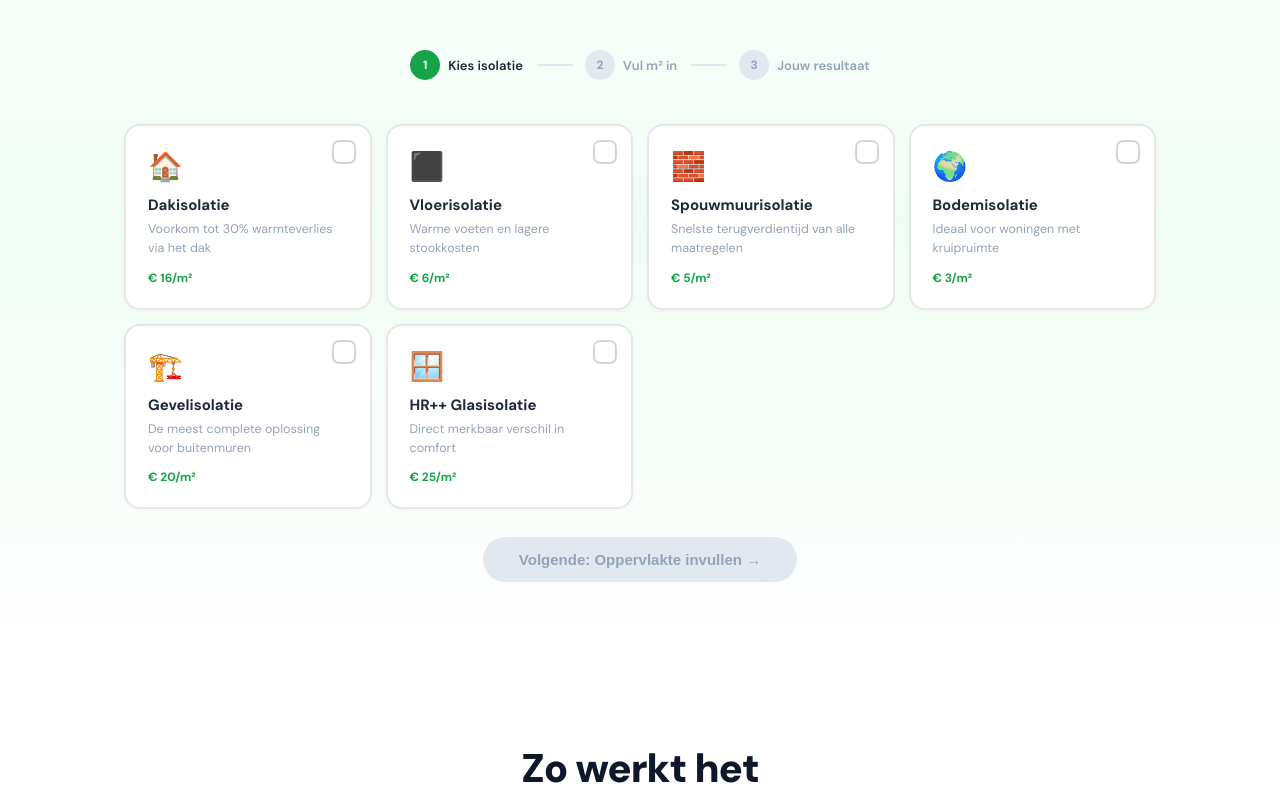
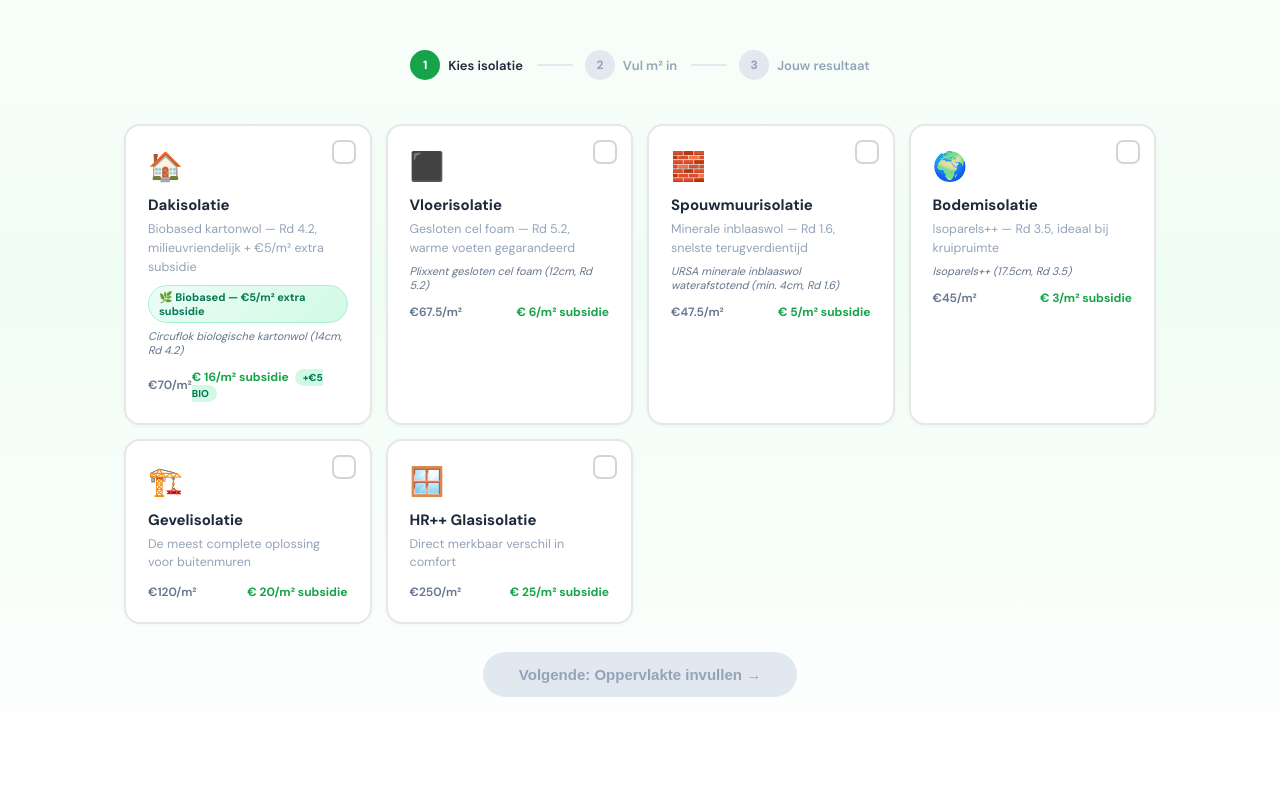
Before and after one commit to alexanderhenriquevdk-stack/deisolatiecheck, a Next.js app: page / in a window 1280 px wide. Shown: the part 1108-1900 px from the top of the page. Built offline with nearby package versions, Linux system fonts and the light colour scheme.

Commit message:
v4 Jongejans tarieven + kostenopbouw

```diff
--- a/app/components/DeIsolatieCheck.js
+++ b/app/components/DeIsolatieCheck.js
@@ -8,68 +8,92 @@ import { getGemeenteByPostcode } from "./gemeenteData";
 // Volg de stappen in de README om je Google Sheets
 // webhook URL te krijgen, en plak die hieronder.
 // ============================================
-const GOOGLE_SHEETS_URL = ""; // ← Plak je Google Apps Script URL hier
+const GOOGLE_SHEETS_URL = "https://script.google.com/macros/s/AKfycbx-Eq1yGxp3y4r27KJRSY687mWUhgpY_pKPYLTz0pjTrbdfrqvysnuWbG-_poY1Bu68pQ/exec"; // ← Plak je Google Apps Script URL hier
 
 const INSULATION_DATA = {
   dak: {
     label: "Dakisolatie",
     icon: "🏠",
-    pricePerM2: 45,
+    pricePerM2: 70,
+    fixedCost: 500, // afplakken, altijd in prijs
     subsidySingle: 16.25,
     subsidyDouble: 32.5,
-    minM2: 20,
-    description: "Voorkom tot 30% warmteverlies via het dak",
+    biobasedBonus: 5.0, // €5/m² extra ISDE bij biobased
+    minM2: 45,
+    description: "Biobased kartonwol — Rd 4.2, milieuvriendelijk + €5/m² extra subsidie",
     savings: 350,
+    product: "Circuflok biologische kartonwol (14cm, Rd 4.2)",
+    meldcode: "KA28539",
   },
   vloer: {
     label: "Vloerisolatie",
     icon: "⬛",
-    pricePerM2: 30,
+    pricePerM2: 67.5,
+    fixedCost: 0,
     subsidySingle: 5.5,
     subsidyDouble: 11.0,
-    minM2: 20,
-    description: "Warme voeten en lagere stookkosten",
+    biobasedBonus: 0,
+    minM2: 40,
+    description: "Gesloten cel foam — Rd 5.2, warme voeten gegarandeerd",
     savings: 250,
+    product: "Plixxent gesloten cel foam (12cm, Rd 5.2)",
+    meldcode: "KA18459",
   },
   spouwmuur: {
     label: "Spouwmuurisolatie",
     icon: "🧱",
-    pricePerM2: 25,
+    pricePerM2: 47.5,
+    fixedCost: 0,
     subsidySingle: 5.25,
     subsidyDouble: 10.5,
-    minM2: 10,
-    description: "Snelste terugverdientijd van alle maatregelen",
+    biobasedBonus: 0,
+    minM2: 50,
+    description: "Minerale inblaaswol — Rd 1.6, snelste terugverdientijd",
     savings: 300,
+    product: "URSA minerale inblaaswol waterafstotend (min. 4cm, Rd 1.6)",
+    meldcode: "KA1853",
   },
   bodem: {
     label: "Bodemisolatie",
     icon: "🌍",
-    pricePerM2: 35,
+    pricePerM2: 45,
+    fixedCost: 0,
     subsidySingle: 3.0,
     subsidyDouble: 6.0,
-    minM2: 20,
-    description: "Ideaal voor woningen met kruipruimte",
+    biobasedBonus: 0,
+    minM2: 40,
+    description: "Isoparels++ — Rd 3.5, ideaal bij kruipruimte",
     savings: 200,
+    product: "Isoparels++ (17.5cm, Rd 3.5)",
+    meldcode: "KA18453",
   },
   gevel: {
     label: "Gevelisolatie",
     icon: "🏗️",
     pricePerM2: 120,
+    fixedCost: 0,
     subsidySingle: 20.25,
     subsidyDouble: 40.5,
+    biobasedBonus: 0,
     minM2: 10,
     description: "De meest complete oplossing voor buitenmuren",
     savings: 400,
+    product: "Op aanvraag",
+    meldcode: "",
   },
   glas: {
     label: "HR++ Glasisolatie",
     icon: "🪟",
     pricePerM2: 250,
+    fixedCost: 0,
     subsidySingle: 25.0,
     subsidyDouble: 50.0,
+    biobasedBonus: 0,
     minM2: 3,
     description: "Direct merkbaar verschil in comfort",
     savings: 280,
+    product: "Op aanvraag",
+    meldcode: "",
   },
 };
 
@@ -158,13 +182,15 @@ export default function DeIsolatieCheck() {
       const leadData = {
         ...formData,
         isolatietypes: selected.map((k) => INSULATION_DATA[k].label).join(", "),
+        producten: selected.map((k) => INSULATION_DATA[k].product || "").join(" | "),
+        totalCost: totalCost,
         totalSubsidy: totalSubsidy,
-        totalCost: totalCost,
         netCost: netCost,
         totalSavings: totalSavings,
         gemeente: gemeenteInfo?.gemeente || "Onbekend",
         gemeenteSubsidie: gemeenteSubsidie,
         totaalSubsidie: totalSubsidy + gemeenteSubsidie,
+        commissie30: commissie,
         datum: new Date().toLocaleString("nl-NL"),
       };
       if (GOOGLE_SHEETS_URL) {
@@ -193,18 +219,22 @@ export default function DeIsolatieCheck() {
 
   const totalCost = selected.reduce((sum, key) => {
     const d = INSULATION_DATA[key];
-    return sum + d.pricePerM2 * (m2Values[key] || d.minM2);
+    const m2 = m2Values[key] || d.minM2;
+    return sum + d.pricePerM2 * m2 + (d.fixedCost || 0);
   }, 0);
 
   const totalSubsidy = selected.reduce((sum, key) => {
     const d = INSULATION_DATA[key];
     const m2 = m2Values[key] || d.minM2;
-    return sum + (isDouble ? d.subsidyDouble : d.subsidySingle) * m2;
+    const baseSubsidy = (isDouble ? d.subsidyDouble : d.subsidySingle) * m2;
+    const bioBonus = (d.biobasedBonus || 0) * m2;
+    return sum + baseSubsidy + bioBonus;
   }, 0);
 
   const totalSavings = selected.reduce((sum, key) => sum + INSULATION_DATA[key].savings, 0);
   const subsidyPercent = totalCost > 0 ? (totalSubsidy / totalCost) * 100 : 0;
   const netCost = totalCost - totalSubsidy;
+  const commissie = Math.round(totalCost * 0.30);
 
   const scrollToCalc = () => calcRef.current?.scrollIntoView({ behavior: "smooth" });
 
@@ -425,8 +455,35 @@ export default function DeIsolatieCheck() {
                       <span style={{ fontSize: "28px", display: "block", marginBottom: "10px" }}>{data.icon}</span>
                       <div style={{ fontSize: "15px", fontWeight: 700, color: "#1e293b", marginBottom: "5px" }}>{data.label}</div>
                       <div style={{ fontSize: "12.5px", color: "#94a3b8", lineHeight: 1.5 }}>{data.description}</div>
-                      <div style={{ marginTop: "12px", fontSize: "12px", color: "#16a34a", fontWeight: 700 }}>
-                        {isDouble && isSel ? formatCurrency(data.subsidyDouble) : formatCurrency(data.subsidySingle)}/m²
+                      {data.biobasedBonus > 0 && (
+                        <div style={{
+                          display: "inline-block", marginTop: "8px",
+                          background: "linear-gradient(135deg, #ecfdf5, #d1fae5)",
+                          padding: "4px 10px", borderRadius: "20px",
+                          fontSize: "11px", fontWeight: 700, color: "#047857",
+                          border: "1px solid #a7f3d0",
+                        }}>
+                          🌿 Biobased — €{data.biobasedBonus}/m² extra subsidie
+                        </div>
+                      )}
+                      {data.product && data.product !== "Op aanvraag" && (
+                        <div style={{ fontSize: "11px", color: "#64748b", marginTop: "6px", fontStyle: "italic" }}>
+                          {data.product}
+                        </div>
+                      )}
+                      <div style={{ display: "flex", justifyContent: "space-between", alignItems: "center", marginTop: "12px" }}>
+                        <div style={{ fontSize: "12px", color: "#64748b", fontWeight: 600 }}>
+                          €{data.pricePerM2}/m²
+                        </div>
+                        <div style={{ fontSize: "12px", color: "#16a34a", fontWeight: 700 }}>
+                          {isDouble && isSel ? formatCurrency(data.subsidyDouble) : formatCurrency(data.subsidySingle)}/m² subsidie
+                          {data.biobasedBonus > 0 && (
+                            <span style={{
+                              marginLeft: "6px", background: "#d1fae5",
+                              padding: "2px 8px", borderRadius: "20px", fontSize: "10px",
+                              color: "#047857", fontWeight: 800,
+                            }}>+€{data.biobasedBonus} BIO</span>
+                          )}
                           {isDouble && isSel && (
                             <span style={{
                               marginLeft: "6px", background: "#dcfce7",
@@ -434,6 +491,7 @@ export default function DeIsolatieCheck() {
                               color: "#15803d", fontWeight: 800,
                             }}>2× BONUS</span>
                           )}
+                        </div>
                       </div>
                     </div>
                   );
@@ -447,6 +505,11 @@ export default function DeIsolatieCheck() {
                   color: "#15803d",
                 }}>
                   🎉 Combinatiebonus actief — je subsidiebedragen zijn verdubbeld!
+                  {selected.includes("dak") && (
+                    <div style={{ fontSize: "11.5px", color: "#64748b", fontWeight: 500, marginTop: "6px" }}>
+                      Let op: de biobased bonus (€5/m²) wordt niet verdubbeld, maar komt bovenop de verdubbelde ISDE-subsidie.
+                    </div>
+                  )}
                 </div>
               )}
               <div style={{ display: "flex", justifyContent: "center", marginTop: "28px" }}>
@@ -507,6 +570,20 @@ export default function DeIsolatieCheck() {
                       {(m2Values[key] || 0) > 0 && (m2Values[key] || 0) < data.minM2 && (
                         <div style={{ color: "#f59e0b", fontSize: "12px", marginTop: "8px", fontWeight: 500 }}>
                           ⚠ Minimaal {data.minM2} m² nodig voor subsidie
+                        </div>
+                      )}
+                      {(m2Values[key] || 0) >= data.minM2 && (
+                        <div style={{
+                          display: "flex", justifyContent: "space-between", marginTop: "10px",
+                          fontSize: "12px", color: "#64748b", fontWeight: 500,
+                        }}>
+                          <span>💰 Kosten: {formatCurrency(data.pricePerM2 * (m2Values[key] || 0) + (data.fixedCost || 0))}</span>
+                          <span style={{ color: "#16a34a", fontWeight: 700 }}>
+                            Subsidie: {formatCurrency(
+                              (isDouble ? data.subsidyDouble : data.subsidySingle) * (m2Values[key] || 0) +
+                              (data.biobasedBonus || 0) * (m2Values[key] || 0)
+                            )}
+                          </span>
                         </div>
                       )}
                     </div>
@@ -641,6 +718,56 @@ export default function DeIsolatieCheck() {
                       <div style={{ fontSize: "22px", fontWeight: 800, color: stat.color }}>{stat.value}</div>
                     </div>
                   ))}
+                </div>
+
+                {/* Kostenopbouw per maatregel */}
+                <div style={{
+                  background: "#fff", borderRadius: "16px", padding: "24px",
+                  marginTop: "20px", boxShadow: "0 1px 4px rgba(0,0,0,0.05)",
+                  textAlign: "left",
+                }}>
+                  <div style={{ fontSize: "13px", fontWeight: 700, color: "#64748b", textTransform: "uppercase", letterSpacing: "1px", marginBottom: "16px" }}>
+                    Kostenopbouw
+                  </div>
+                  {selected.map((key) => {
+                    const d = INSULATION_DATA[key];
+                    const m2 = m2Values[key] || d.minM2;
+                    const cost = d.pricePerM2 * m2 + (d.fixedCost || 0);
+                    const sub = (isDouble ? d.subsidyDouble : d.subsidySingle) * m2 + (d.biobasedBonus || 0) * m2;
+                    return (
+                      <div key={key} style={{
+                        padding: "14px 0", borderBottom: "1px solid #f1f5f9",
+                      }}>
+                        <div style={{ display: "flex", justifyContent: "space-between", alignItems: "flex-start" }}>
+                          <div>
+                            <span style={{ fontSize: "14px", fontWeight: 700, color: "#1e293b" }}>{d.icon} {d.label}</span>
+                            <div style={{ fontSize: "11.5px", color: "#94a3b8", marginTop: "3px" }}>
+                              {m2} m² × €{d.pricePerM2}/m²
+                              {d.fixedCost > 0 && <span> + €{d.fixedCost} (afwerking)</span>}
+                            </div>
+                            {d.product && d.product !== "Op aanvraag" && (
+                              <div style={{ fontSize: "11px", color: "#64748b", fontStyle: "italic", marginTop: "2px" }}>
+                                {d.product}
+                              </div>
+                            )}
+                          </div>
+                          <div style={{ textAlign: "right" }}>
+                            <div style={{ fontSize: "14px", fontWeight: 700, color: "#1e293b" }}>{formatCurrency(cost)}</div>
+                            <div style={{ fontSize: "12px", fontWeight: 600, color: "#16a34a" }}>
+                              -{formatCurrency(sub)} subsidie
+                              {d.biobasedBonus > 0 && (
+                                <span style={{
+                                  display: "inline-block", marginLeft: "4px",
+                                  background: "#d1fae5", padding: "1px 6px",
+                                  borderRadius: "10px", fontSize: "10px", color: "#047857",
+                                }}>🌿 +€{(d.biobasedBonus * m2).toLocaleString("nl-NL")}</span>
+                              )}
+                            </div>
+                          </div>
+                        </div>
+                      </div>
+                    );
+                  })}
                 </div>
               </div>
 
--- a/app/components/GoogleAnalytics.js
+++ b/app/components/GoogleAnalytics.js
@@ -9,7 +9,7 @@ import { useEffect } from "react";
 // 3. Kopieer je Measurement ID (begint met G-)
 // 4. Plak het hieronder
 // ============================================
-const GA_ID = "G-XXXXXXXXXX"; // ← Vervang door jouw ID
+const GA_ID = "G-3J4HX42QRH"; // ← Vervang door jouw ID
 
 export default function GoogleAnalytics() {
   useEffect(() => {
```
Lines whose indentation alone changed are shown as unchanged.
